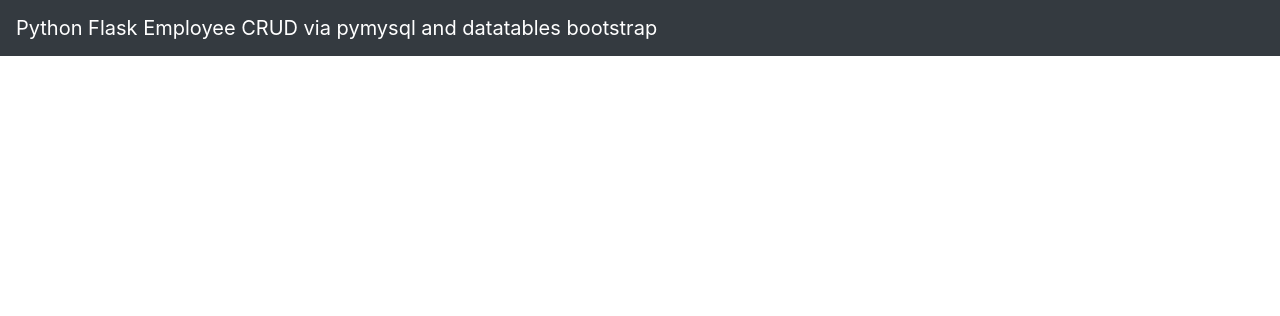
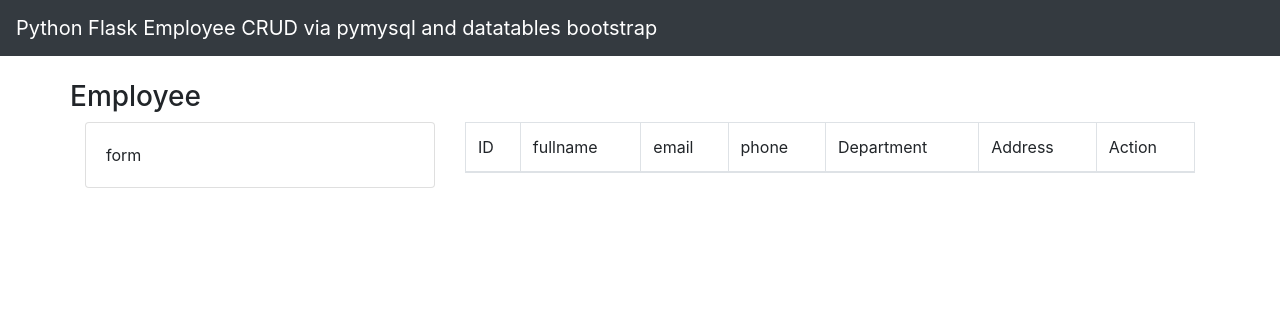
Before and after one commit to charbelc15/Spexal_demo, a Flask app: page / in a window 1280 px wide. Shown: the top 316 px of the page. Run offline with Flask 2, Linux system fonts and the light colour scheme; data that the repository does not hold is empty; some libraries are stand-ins or nearby versions.

Commit message:
Setting up mysql config DB + passing its data to index.html

```diff
--- a/demo/app.py
+++ b/demo/app.py
@@ -5,9 +5,25 @@ import pymysql
 
 app = Flask(__name__)
 
+mysql = MySQL()
+
+# MySQL configurations
+app.config['MYSQL_DATABASE_USER'] = 'root'
+app.config['MYSQL_DATABASE_PASSWORD'] = ''
+app.config['MYSQL_DATABASE_DB'] = 'testingdb'
+app.config['MYSQL_DATABASE_HOST'] = 'localhost'
+mysql.init_app(app)
+
 @app.route('/')
 def Index():
-    return render_template('index.html')
+    conn = mysql.connect()
+    cur = conn.cursor(pymysql.cursors.DictCursor)
+
+    cur.execute('SELECT * FROM employee')
+    data = cur.fetchall()
+
+    cur.close()
+    return render_template('index.html', employee = data)
 
 #starting the app
 if __name__ == "__main__":
--- a/demo/templates/index.html
+++ b/demo/templates/index.html
@@ -1,4 +1,45 @@
 {% extends "layout.html" %}
 {% block body %}
+<div class="row"><h3>Employee</h3></div>
+  <div class="row">
+    <div class="col-md-4">
+      <div class="card card-body">
+        form
+      </div>
+    </div>
 
+    <div class="col-md-8">
+      <table id="example" class="table table-striped table-bordered" style="width:120%">
+        <thead>
+          <tr>
+            <td>ID</td>
+            <td>fullname</td>
+            <td>email</td>
+            <td>phone</td>
+            <td>Department</td>
+            <td>Address</td>
+            <td>Action</td>
+          </tr>
+        </thead>
+
+        <tbody>
+          {% for data in employee %}
+          <tr>
+            <td>{{data.id}}</td>
+            <td>{{data.name}}</td>
+            <td>{{data.email}}</td>
+            <td>{{data.phone}}</td>
+            <td>{{data.Department}}</td>
+            <td>{{data.Address}}</td>
+            <td width="130">
+              <a href="/edit/{{data.id}}" class="btn btn-secondary btn-sm">edit</a>
+              <a href="/delete/{{data.id}}" class="btn btn-danger btn-delete btn-sm">delete</a>
+            </td>
+          </tr>
+          {% endfor %}
+        </tbody>
+
+      </table>
+  </div>
+</div>
 {% endblock %}
```
